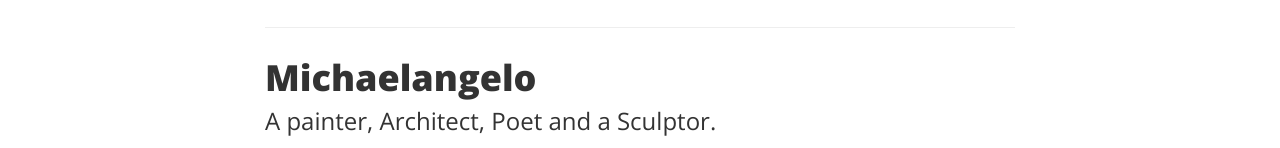
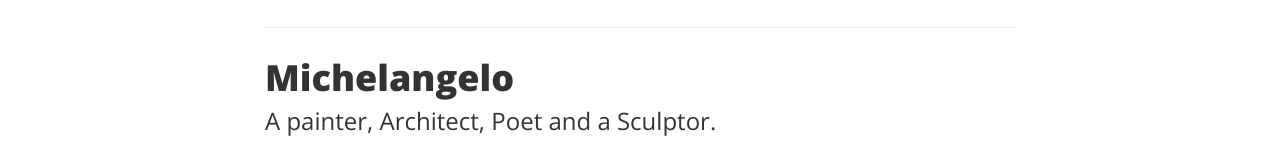
Before and after one commit to stephniedg/stephniedg.github.io, a website: page index.html in a window 1280 px wide. Shown: the part 644-792 px from the top of the page. Drawn offline with nearby package versions, Linux system fonts and the light colour scheme.

Commit message:
Update index.html

```diff
--- a/index.html
+++ b/index.html
@@ -99,7 +99,7 @@
                 <div class="post-preview">
                     <a href="post.html">
                         <h2 class="post-title">
-                            Michaelangelo
+                            Michelangelo
                         </h2>
                         <h3 class="post-subtitle">
                             A painter, Architect, Poet and a Sculptor.
```
